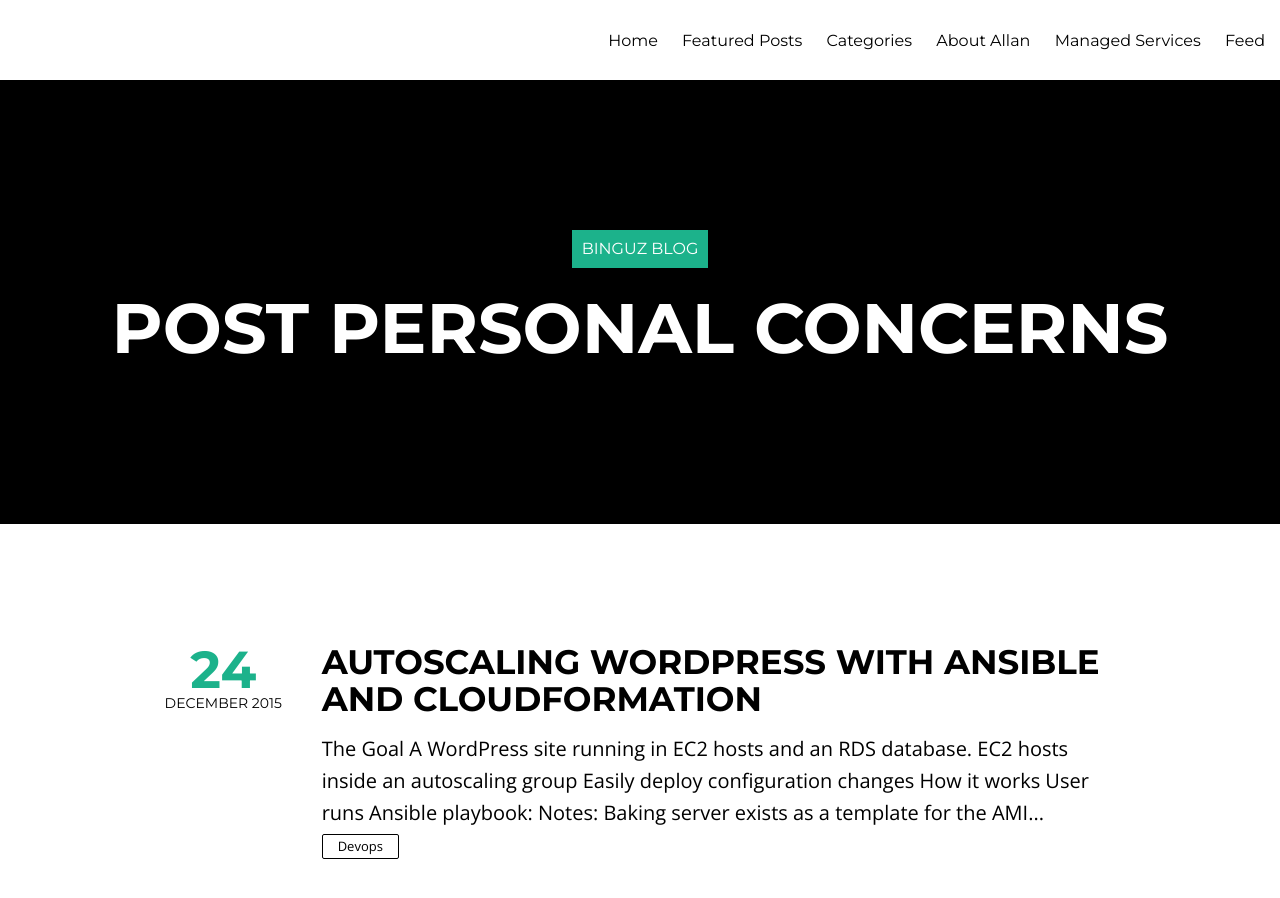
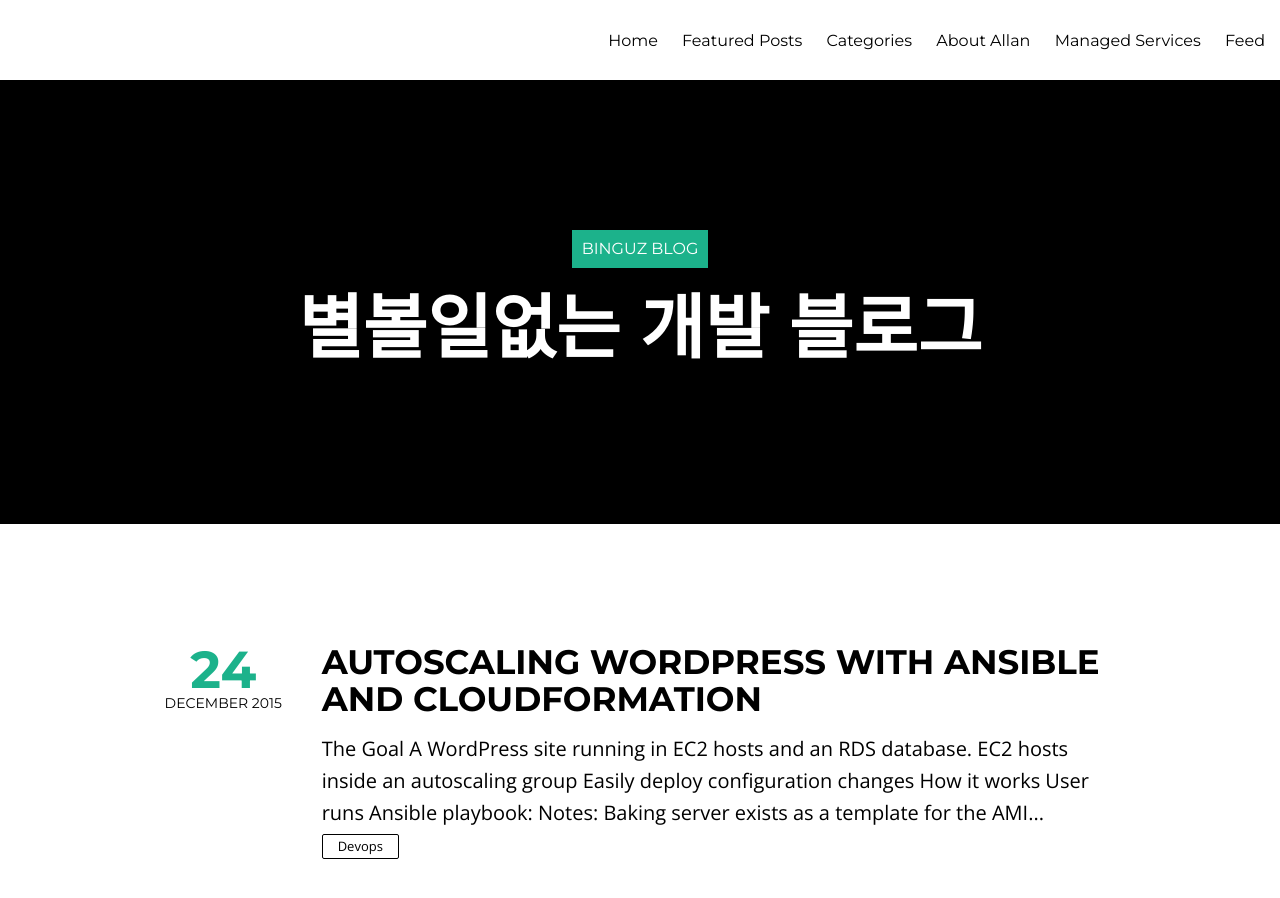
Before and after one commit to binguz/binguz.github.com, a Jekyll site: the page built from index.html, in a window 1280 px wide and 900 px high. Built offline with Jekyll 4.4.1, drawn with Linux system fonts in a browser that asks for light colours; nearby versions of some CDN libraries; the list of posts is cut into pages by our own code.

Commit message:
Update _config.yml

```diff
--- a/_config.yml
+++ b/_config.yml
@@ -1,5 +1,5 @@
 title:            Binguz Blog
-description:      "Post personal concerns"
+description:      "별볼일없는 개발 블로그"
 logo:             logo.png
 disqus_shortname: binguz
 share:            true
```
